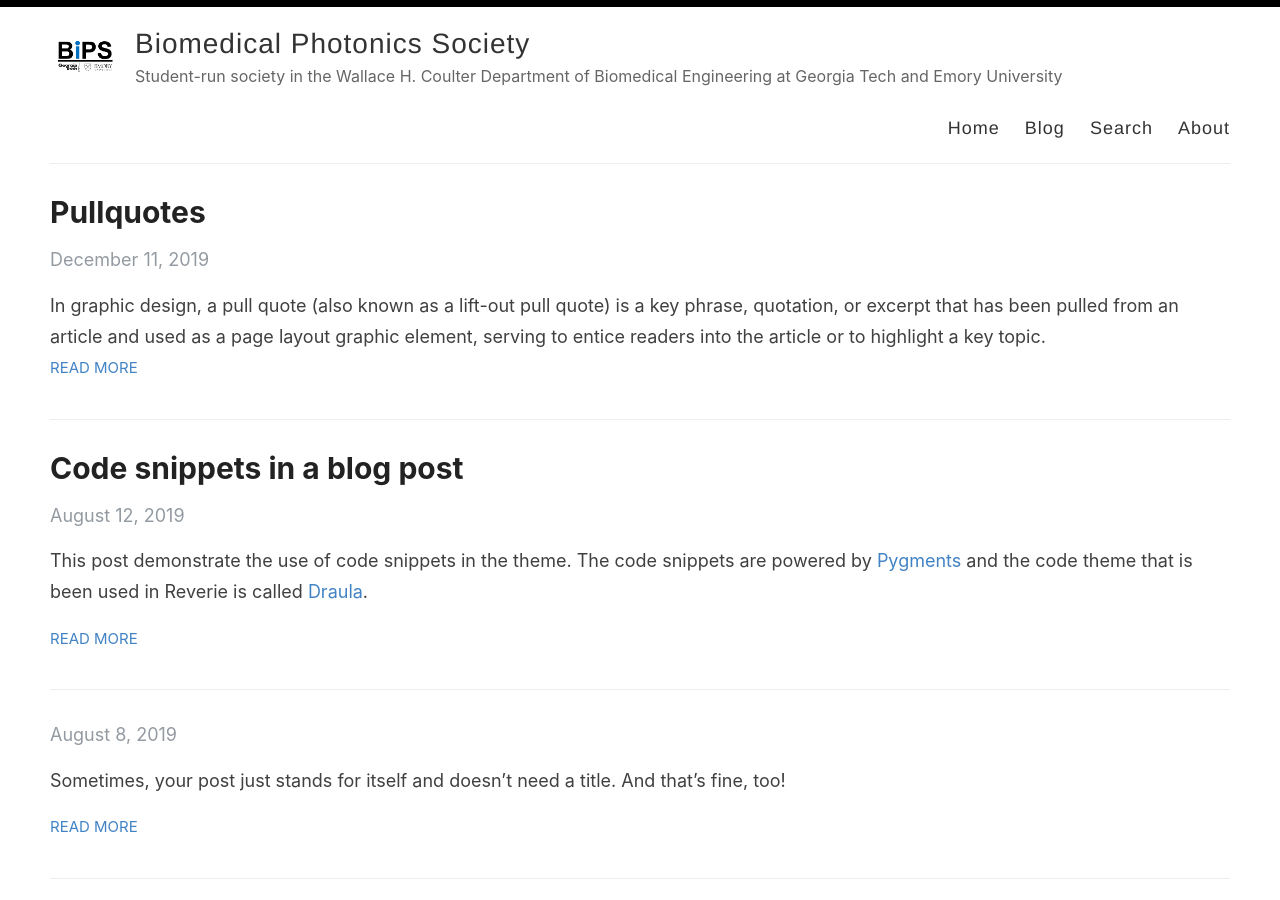
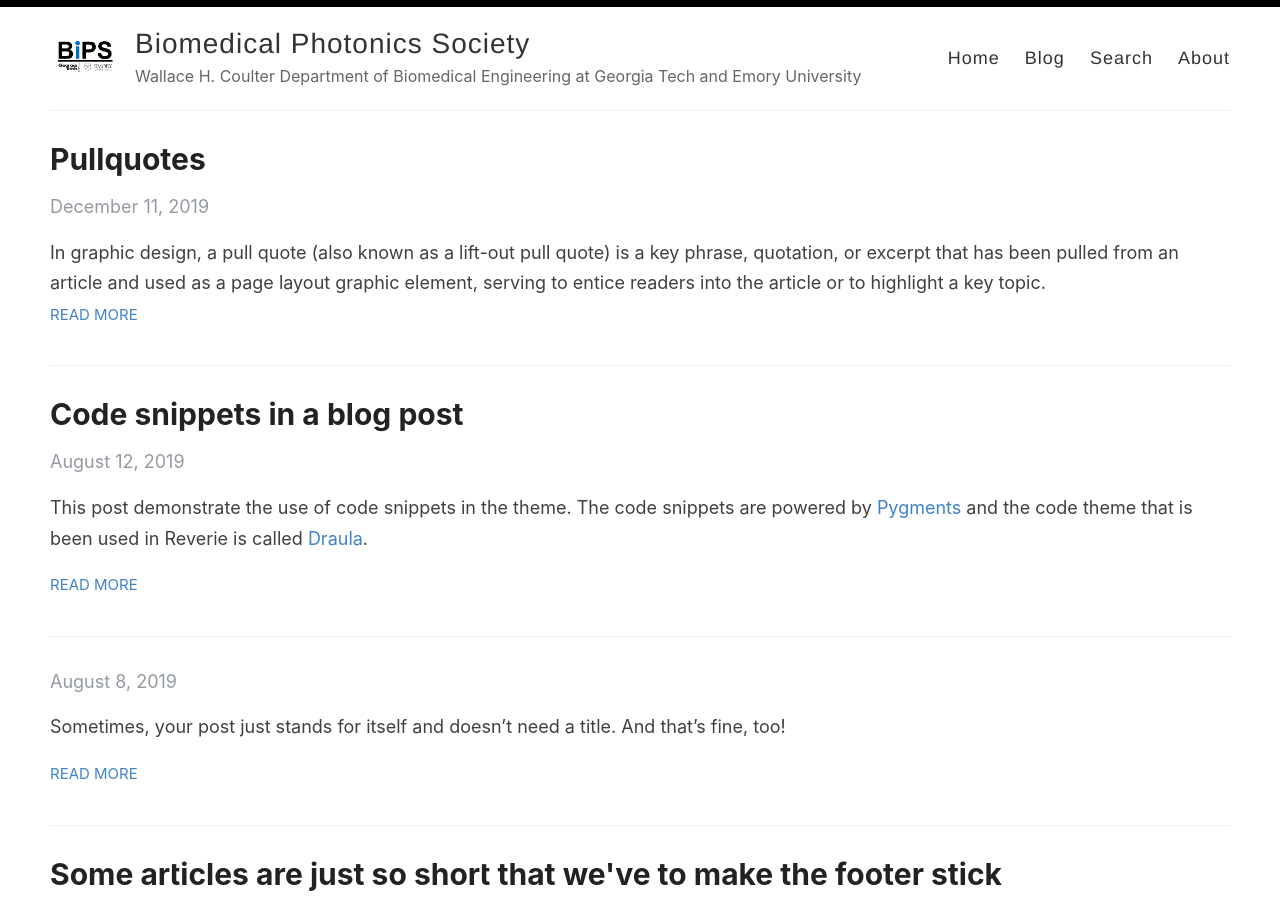
Before and after one commit to bipsgatech/bipsgatech.github.io, a Jekyll site: the page built from index.html, in a window 1280 px wide and 900 px high. Built offline with Jekyll 4.4.1, drawn with Linux system fonts in a browser that asks for light colours; the list of posts is cut into pages by our own code.

Commit message:
Update _config.yml
Change description of org.

```diff
--- a/_config.yml
+++ b/_config.yml
@@ -10,7 +10,7 @@ name: Biomedical Photonics Society
 author: BiPS
 
 # Short bio or description (displayed in the header)
-description: Student-run society in the Wallace H. Coulter Department of Biomedical Engineering at Georgia Tech and Emory University
+description: Wallace H. Coulter Department of Biomedical Engineering at Georgia Tech and Emory University
 
 # URL of your avatar or profile pic (you could use your GitHub profile pic)
 avatar: /images/BiPS_logo.png
```
